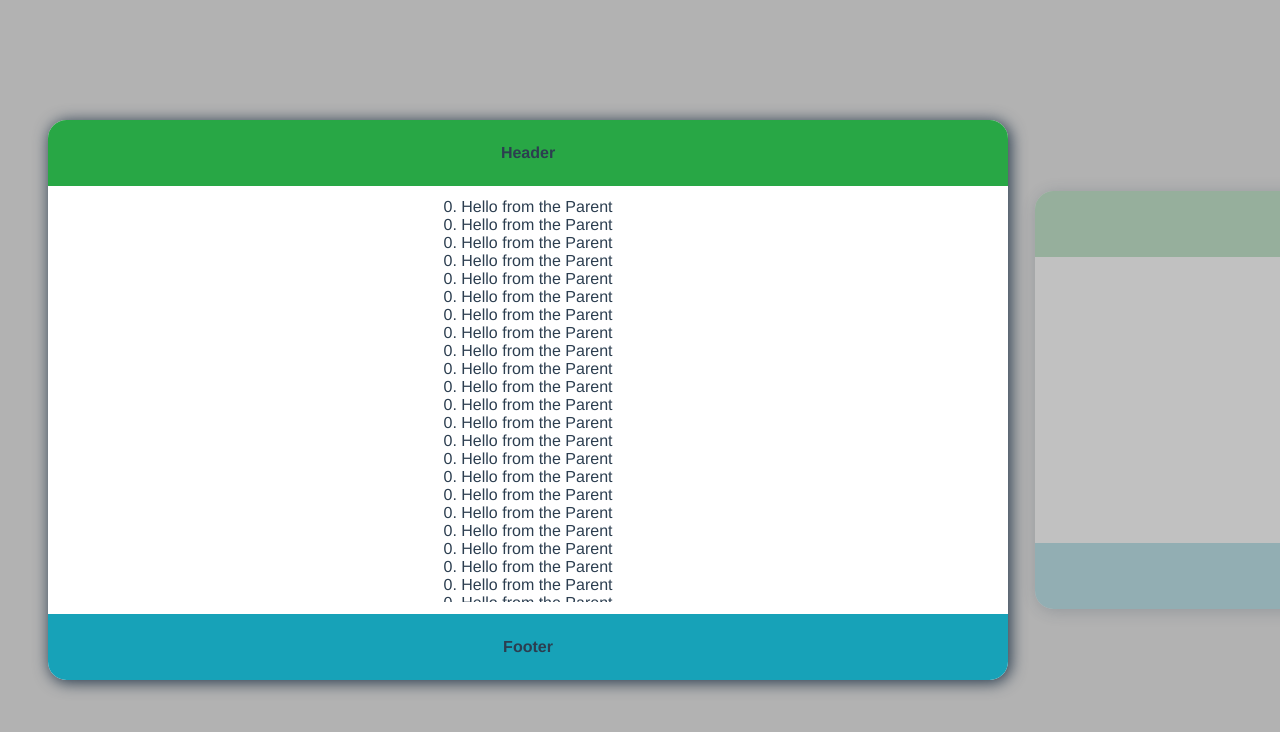
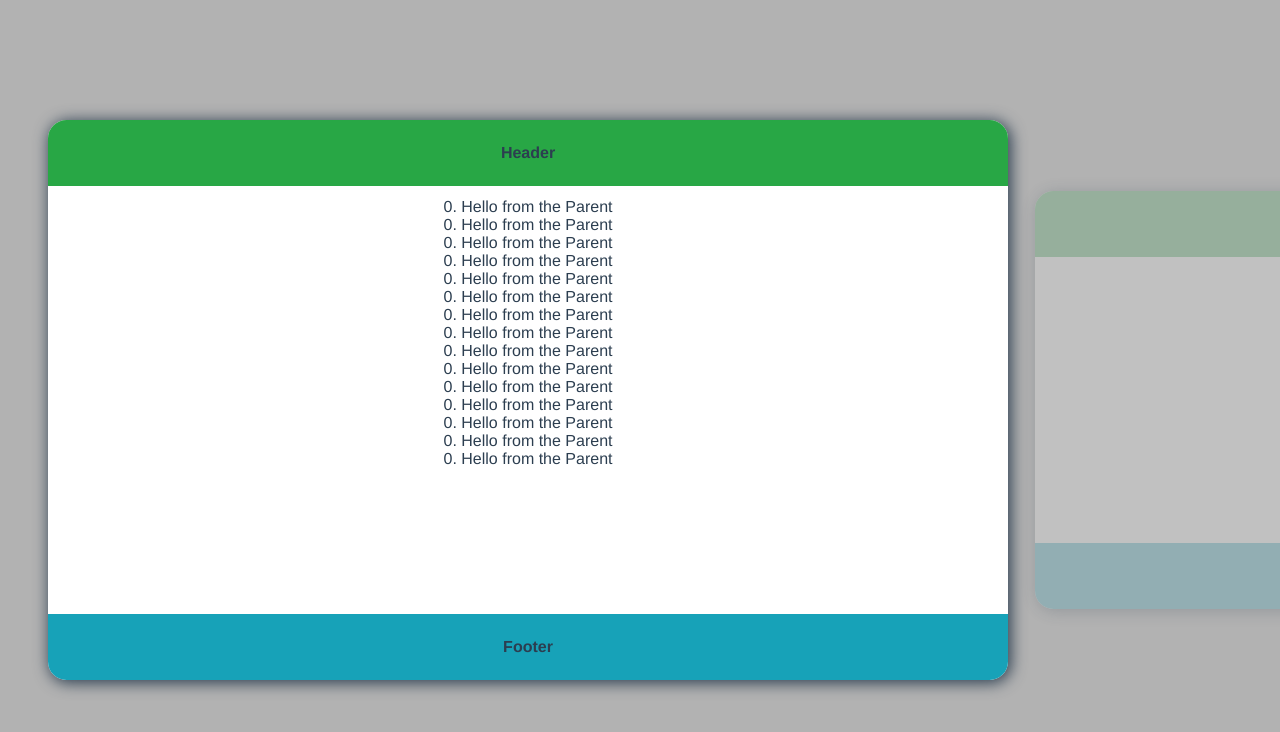
Before and after one commit to TheQuail13/vue-card-carousel, a Vue app: page / in a window 1280 px wide. Shown: the top 732 px of the page. Built offline with nearby package versions, Linux system fonts and the light colour scheme.

Commit message:
component naming

```diff
--- a/src/App.vue
+++ b/src/App.vue
@@ -9,7 +9,7 @@
     >
       <template v-slot:header><strong>Header</strong></template>
       <template v-slot:default="slotProps">
-        <div v-for="n in 25" :key="n">
+        <div v-for="n in 15" :key="n">
           {{ slotProps.iterantProp.cMainId }}. Hello from the Parent
         </div>
       </template>
--- a/src/components/CardCarousel.vue
+++ b/src/components/CardCarousel.vue
@@ -1,9 +1,9 @@
 <template>
   <div class="c-backdrop">
     <Iteration
-      v-for="(el, elIdx) in listToIterate"
-      :iterant="el"
-      :key="elIdx"
+      v-for="(elem, elemIdx) in listToIterate"
+      :iterant="elem"
+      :key="elemIdx"
       :parent-mid-point="midpoint"
       :is-touch="isTouch"
       :is-scrolling="isScrolling"
@@ -19,7 +19,7 @@
         <slot name="header"></slot>
       </template>
       <template>
-        <slot :iterantProp="el"></slot>
+        <slot :iterantProp="elem"></slot>
       </template>
       <template v-slot:footer>
         <slot name="footer"></slot>
--- a/src/components/Iteration.vue
+++ b/src/components/Iteration.vue
@@ -12,6 +12,8 @@
 
 <script>
 export default {
+  name: "Iteration",
+
   props: {
     iterant: {
       type: Object,
```
